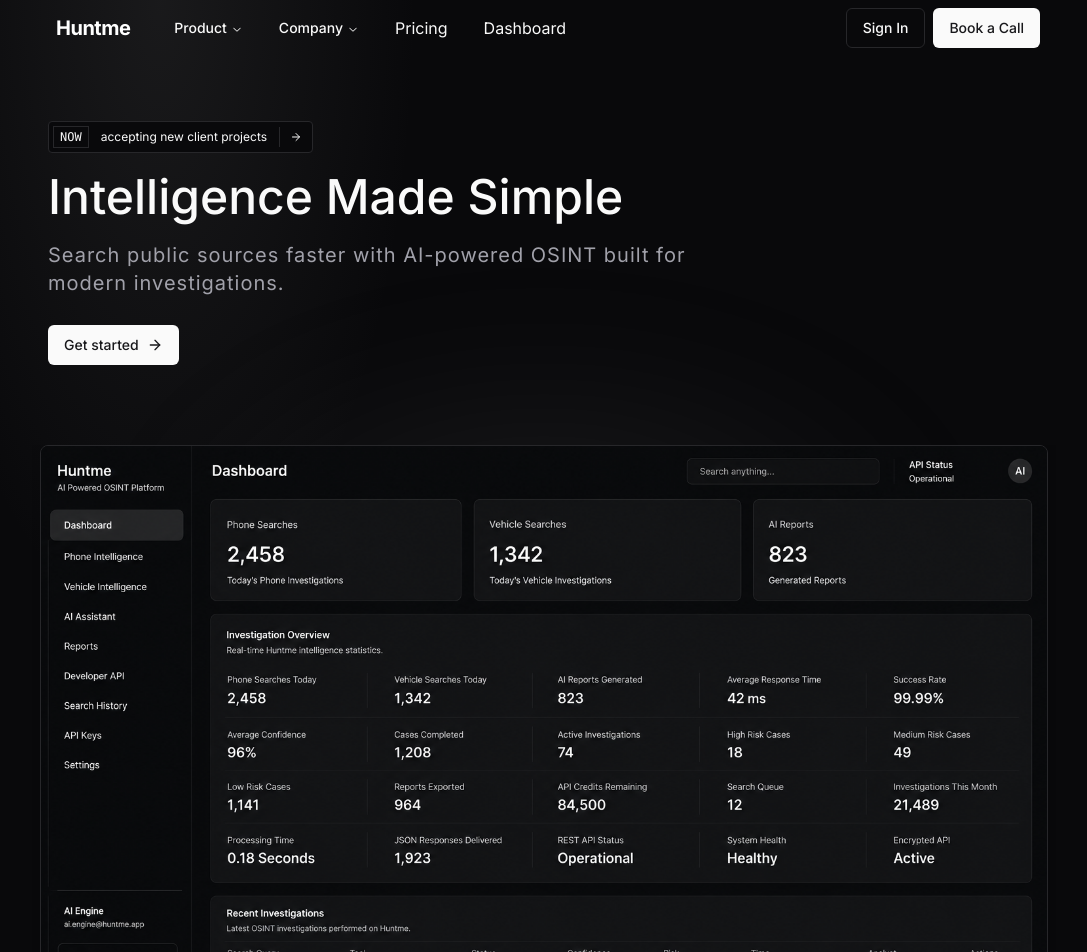
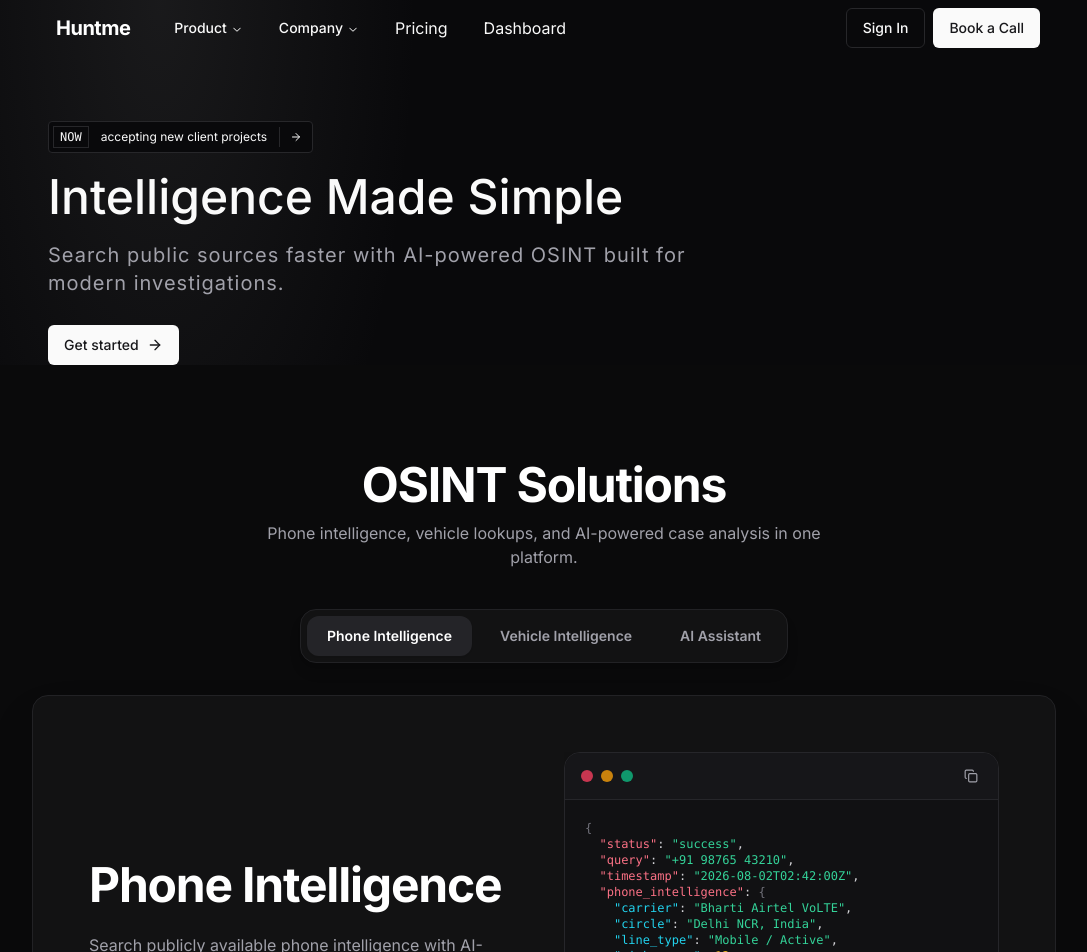
Before and after one commit to weanonymous01/Huntme-Osint, a Next.js app: page / in a window 1280 px wide. Shown: the top 952 px of the page, without its empty margins (96-1183 px from the left). Built offline with nearby package versions, Linux system fonts and the light colour scheme.

Commit message:
Remove dashboard preview from hero section and remove reviews profile section

```diff
--- a/components/ui/features-section.tsx
+++ b/components/ui/features-section.tsx
@@ -522,44 +522,6 @@
             </div>
           </div>
 
-          {/* Section 5: Testimonials Grid ("Read what people are saying") */}
-          <div className="pt-8 space-y-10">
-            <div className="text-center space-y-2 max-w-3xl mx-auto">
-              <h2 className="text-3xl sm:text-4xl font-bold tracking-tight text-white">
-                Trusted by Investigators Across India
-              </h2>
-              <p className="text-zinc-400 text-xs sm:text-sm font-normal leading-relaxed">
-                See how cybersecurity professionals, investigators, journalists, and enterprises across India use Huntme to accelerate OSINT investigations with confidence.
-              </p>
-            </div>
-
-            <div className="grid grid-cols-1 md:grid-cols-2 lg:grid-cols-3 gap-6">
-              {testimonials.map((item, idx) => (
-                <div
-                  key={idx}
-                  className="rounded-2xl border border-zinc-800/80 bg-zinc-950/60 p-6 flex flex-col justify-start gap-4 hover:border-zinc-700 transition-all text-left"
-                >
-                  <div className="flex items-center gap-3">
-                    <div className="size-9 rounded-full bg-zinc-900 border border-zinc-800 flex items-center justify-center font-semibold text-xs text-zinc-200 shrink-0">
-                      {item.initials}
-                    </div>
-                    <div className="flex flex-col justify-center">
-                      <h4 className="font-bold text-sm text-white leading-tight">
-                        {item.name}
-                      </h4>
-                      <p className="text-xs text-zinc-500 font-mono mt-0.5">
-                        {item.handle}
-                      </p>
-                    </div>
-                  </div>
-                  <p className="text-xs sm:text-sm text-zinc-300 leading-relaxed font-normal">
-                    {item.quote}
-                  </p>
-                </div>
-              ))}
-            </div>
-          </div>
-
           {/* Section 6: Frequently Asked Questions */}
           <div className="pt-12 space-y-8">
             <div className="space-y-3">
--- a/components/ui/hero-3.tsx
+++ b/components/ui/hero-3.tsx
@@ -64,27 +64,6 @@
 					</Button>
 				</div>
 			</div>
-			<div className="relative">
-				<div
-					className={cn(
-						"absolute -inset-x-20 inset-y-0 -translate-y-1/3 scale-120 rounded-full",
-						"bg-[radial-gradient(ellipse_at_center,rgba(120,120,120,0.15),transparent,transparent)]",
-						"blur-[50px]"
-					)}
-				/>
-				<div
-					className={cn(
-						"mask-b-from-60% relative mt-8 -mr-56 overflow-hidden px-2 sm:mt-12 sm:mr-0 md:mt-20",
-						"fade-in slide-in-from-bottom-5 animate-in fill-mode-backwards delay-100 duration-1000 ease-out"
-					)}
-				>
-						<img
-						alt="Huntme Dashboard"
-						className="z-2 w-full rounded-lg border border-zinc-800 object-cover shadow-2xl"
-						src="/DashBoard-huntme.png"
-					/>
-				</div>
-			</div>
 		</section>
 	);
 }
```
Also changed, not shown: 1 other file (tests, documents, lock files or other folders).
